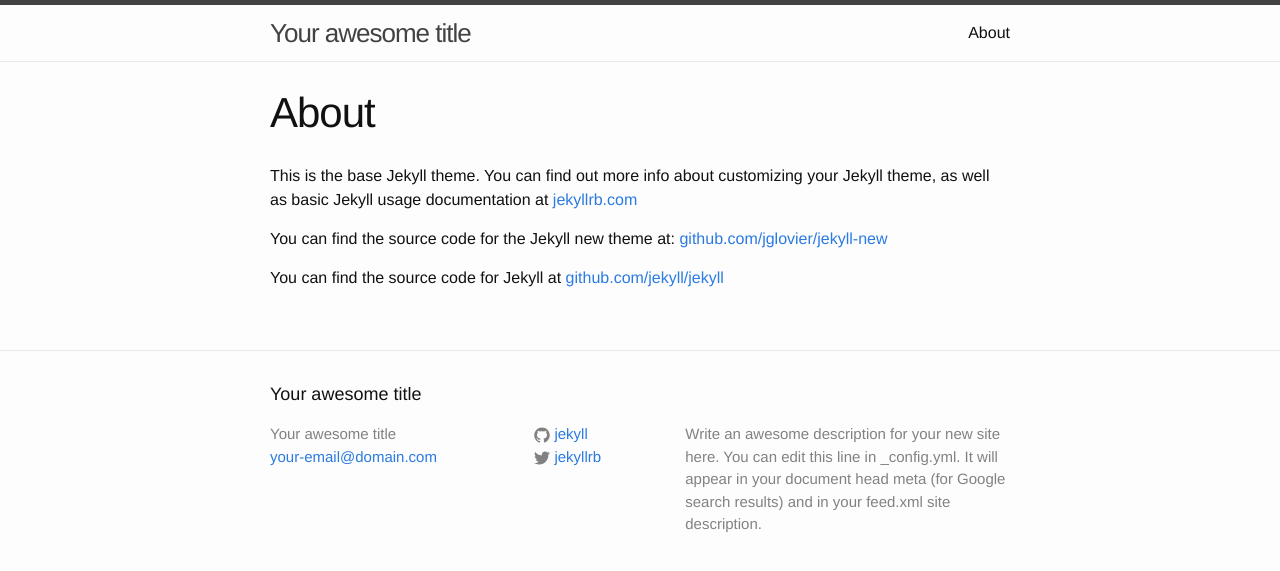
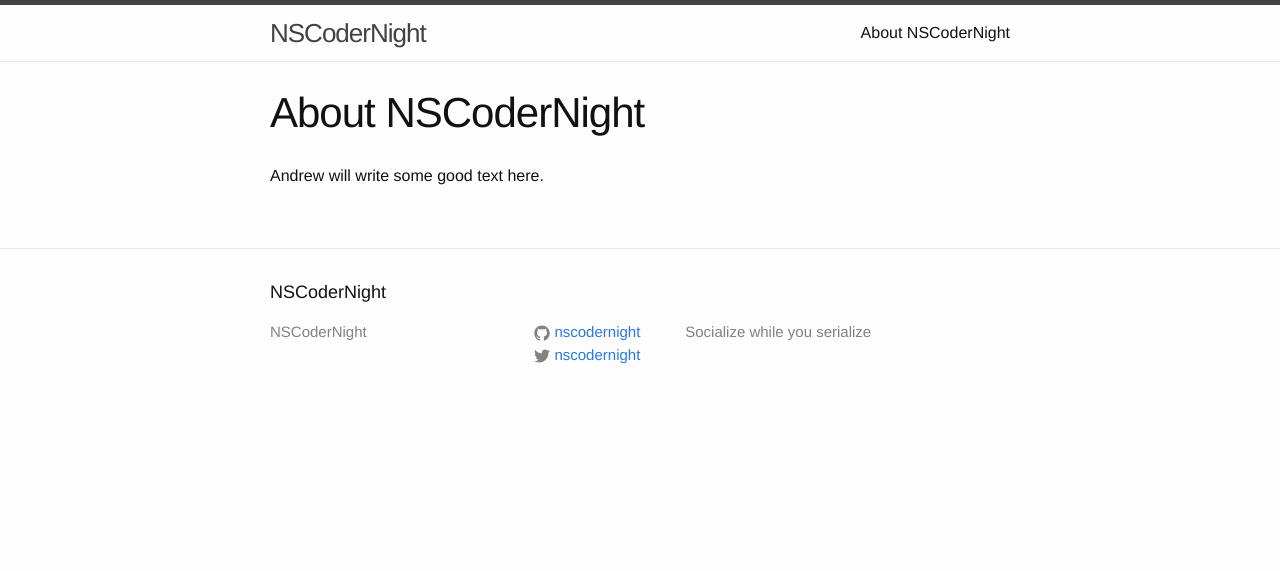
Before and after one commit to NSCoderNight/NSCoderNight, a Jekyll site: the page built from about.md, in a window 1280 px wide. Shown: the top 571 px of the page. Built offline with Jekyll 4.4.1, drawn with Linux system fonts in a browser that asks for light colours.

Commit message:
Update site info

```diff
--- a/_config.yml
+++ b/_config.yml
@@ -1,14 +1,11 @@
 # Site settings
-title: Your awesome title
-email: your-email@domain.com
+title: NSCoderNight
 description: > # this means to ignore newlines until "baseurl:"
-  Write an awesome description for your new site here. You can edit this
-  line in _config.yml. It will appear in your document head meta (for
-  Google search results) and in your feed.xml site description.
+  Socialize while you serialize
 baseurl: "" # the subpath of your site, e.g. /blog/
-url: "http://yourdomain.com" # the base hostname & protocol for your site
-twitter_username: jekyllrb
-github_username:  jekyll
+url: "http://nscodernight.com" # the base hostname & protocol for your site
+twitter_username: nscodernight
+github_username:  nscodernight
 
 # Build settings
 markdown: kramdown
--- a/about.md
+++ b/about.md
@@ -1,11 +1,7 @@
 ---
 layout: page
-title: About
+title: About NSCoderNight
 permalink: /about/
 ---
 
-This is the base Jekyll theme. You can find out more info about customizing your Jekyll theme, as well as basic Jekyll usage documentation at [jekyllrb.com](http://jekyllrb.com/)
-
-You can find the source code for the Jekyll new theme at: [github.com/jglovier/jekyll-new](https://github.com/jglovier/jekyll-new)
-
-You can find the source code for Jekyll at [github.com/jekyll/jekyll](https://github.com/jekyll/jekyll)
+Andrew will write some good text here.
```
